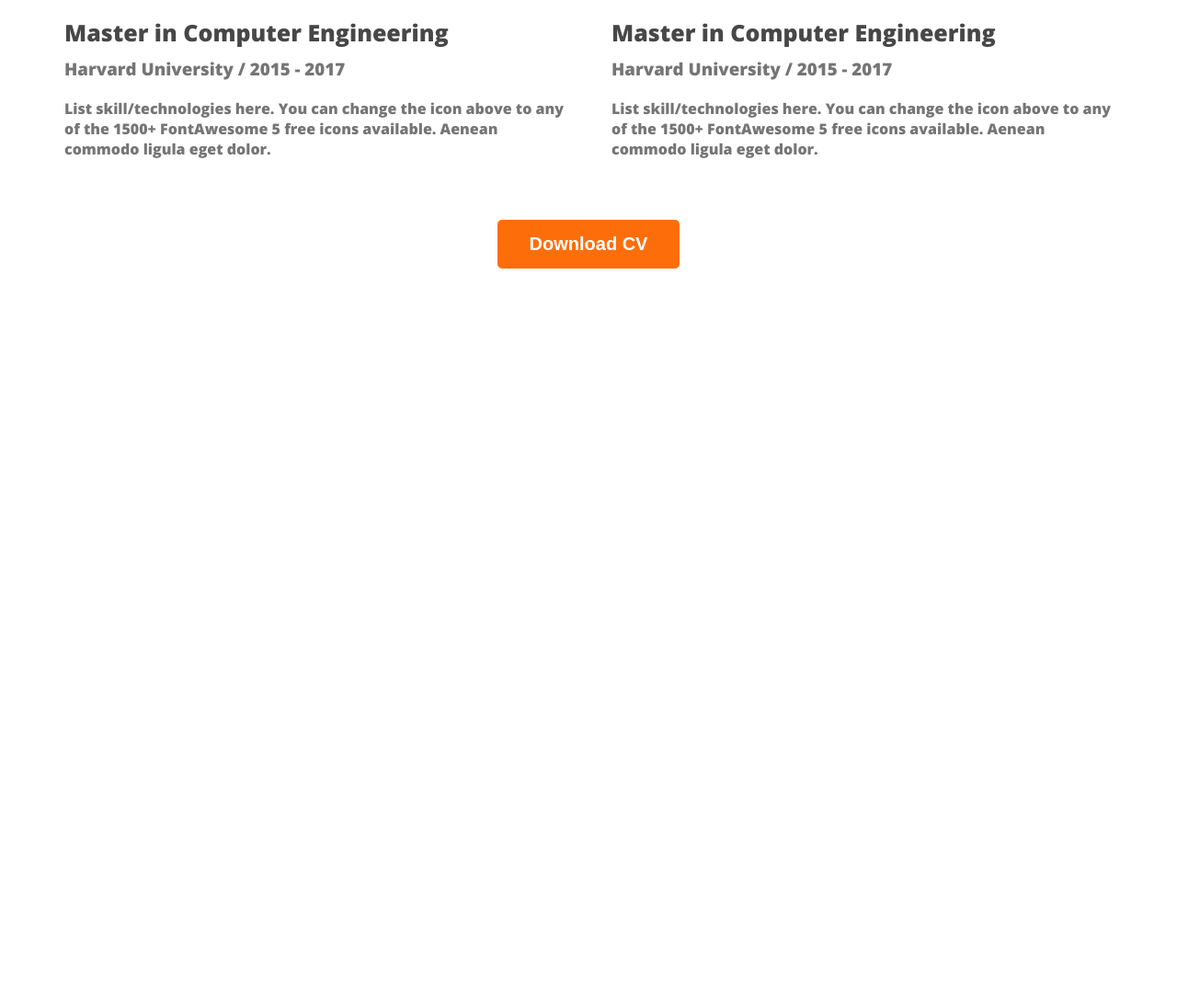
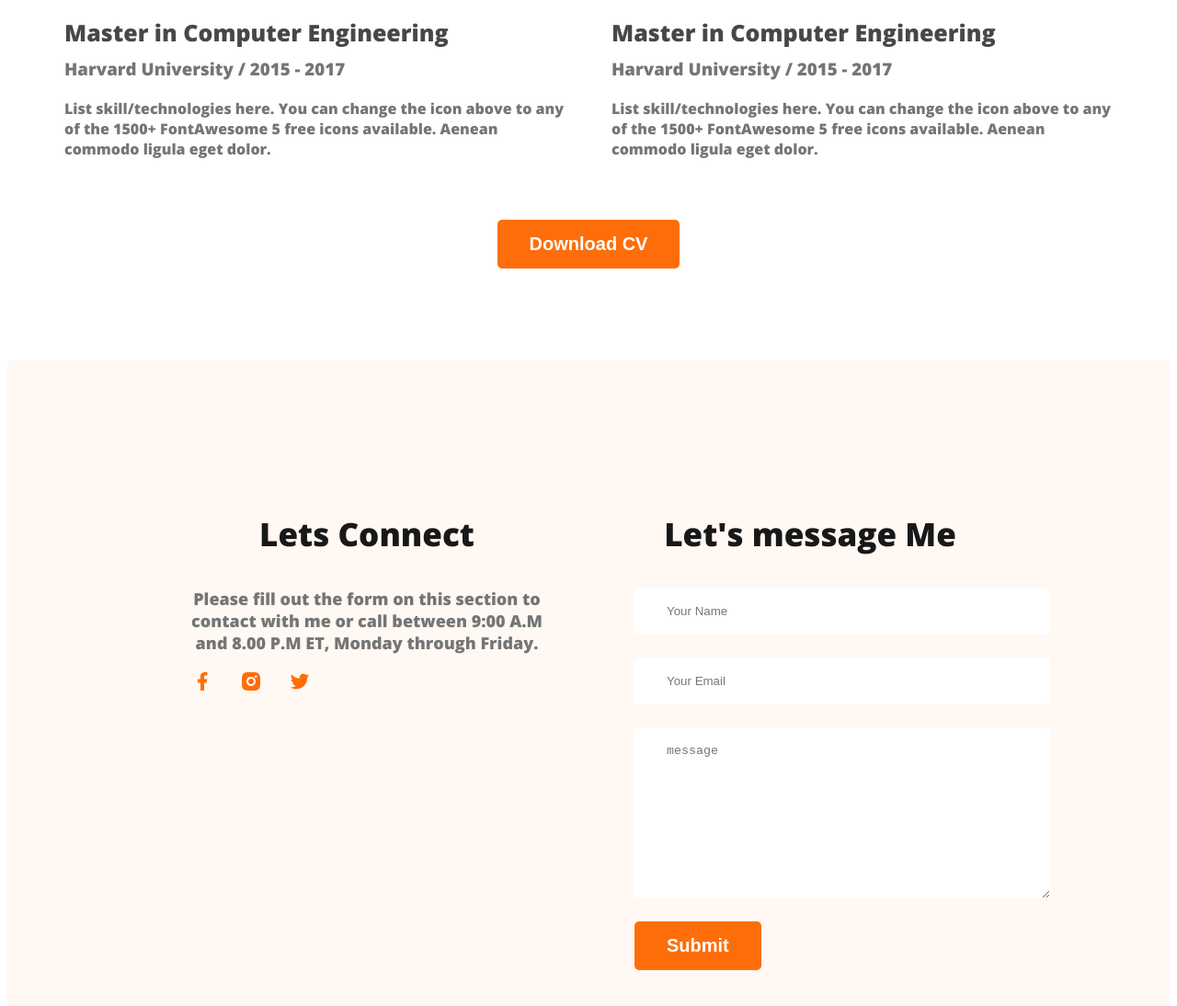
Before and after one commit to RafeL999/developer-portfolio, a plain HTML site: page index.html in a window 1280 px wide. Shown: the part 2924-4018 px from the top of the page at 92% size. Before the commit the page ends 3224 px from the top, so only its background shows below. Drawn offline with nearby package versions, Linux system fonts and the light colour scheme.

Commit message:
motamuti finale submission

```diff
--- a/index.html
+++ b/index.html
@@ -150,7 +150,24 @@
          </section>
     </main>
     <footer>
-
+      <div class="footer-column">
+        <h3 class="section-title">Lets Connect</h3>
+        <p class="section-description">Please fill out the form on this section to contact with me or call between 9:00 A.M and 8.00 P.M ET, Monday through Friday.</p>
+        <div class="social-links">
+            <a href=""><img src="images/icons/facebook.png" alt=""></a>
+            <a href=""><img src="images/icons/insta.png" alt=""></a>
+            <a href=""><img src="images/icons/twitter.png" alt=""></a>
+        </div>
+      </div>
+      <div class="footer-column">
+        <h3 class="section-title">Let's message Me</h3>
+        <form class="contact" action="">
+            <input type="text" placeholder="Your Name">
+           <input type="email" name="" placeholder="Your Email" id="">
+           <textarea placeholder="message" name="" id="" cols="30" rows="10"></textarea>
+           <input class="btn-primary" type="submit" value="Submit">
+        </form>
+      </div>
     </footer>
 </body>
 </html>
--- a/style.css
+++ b/style.css
@@ -167,3 +167,30 @@ main section{
     text-align: center;
     margin-top: 50px;
 }
+
+/* Footer styles*/
+footer{
+    display: flex;
+    gap: 100px;
+    background-color: #FFF8F3;
+    margin-top: 100px;
+    padding: 130px 200px;
+}
+.footer-column{
+    width: 50%;
+}
+
+.social-links a{
+  margin-right: 25px;
+}
+
+.contact input[type="text"], .contact input[type="email"], textarea{
+    display: block;
+    margin-bottom: 25px;
+    padding: 18px 35px;
+    color: #757575;
+    border-radius: 5px;
+    background: #FFF;
+    border: 0;
+    width: 100%;
+}
```
